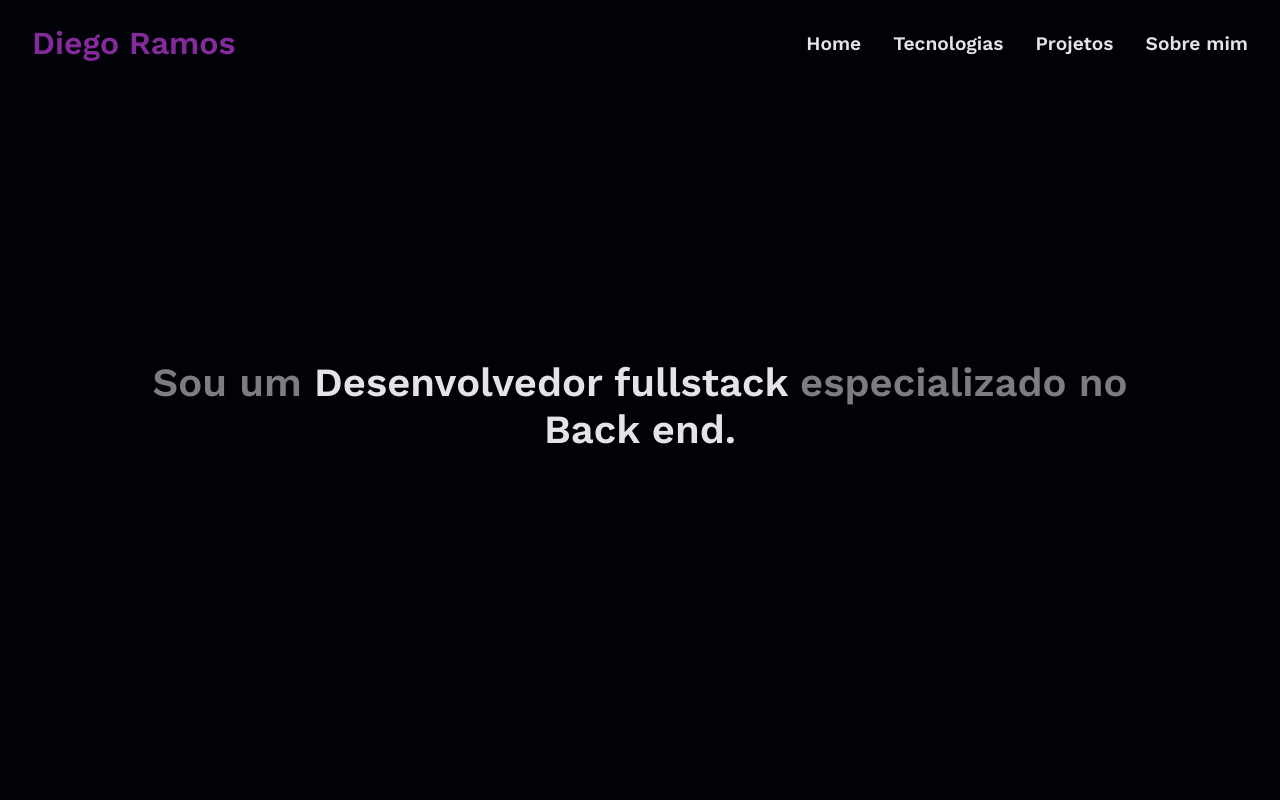
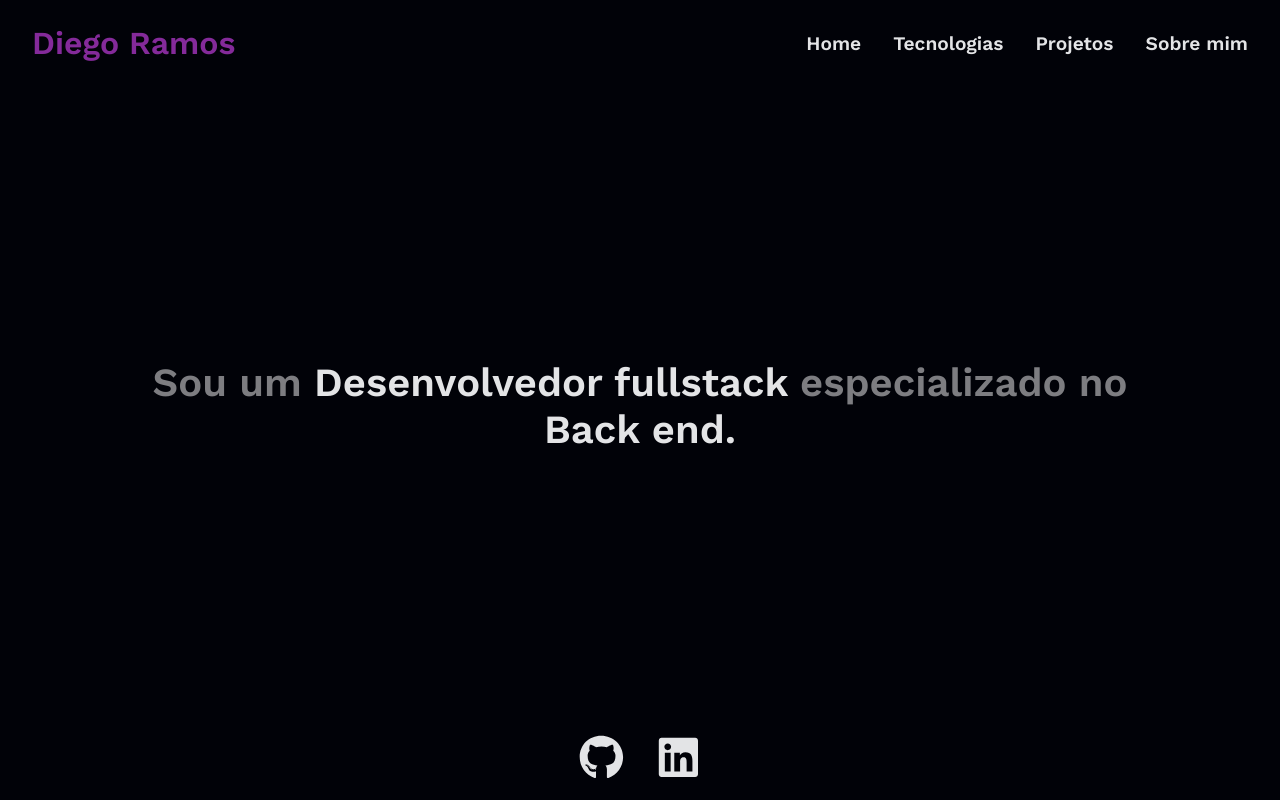
Before and after one commit to rms-diego/portfolio, a Next.js app: page / in a window 1280 px wide. Built offline with nearby package versions, Linux system fonts and the light colour scheme.

Commit message:
new: criando o footer
description:

criando estrutura do footer

criando os estilos do footer

```diff
--- a/src/app/layout.tsx
+++ b/src/app/layout.tsx
@@ -1,3 +1,4 @@
+import { Footer } from "@/components/Footer";
 import "./globals.scss";
 
 import { Header } from "@/components/Header";
@@ -18,6 +19,7 @@ export default function RootLayout({
       <body className={workSans.className}>
         <Header />
         {children}
+        <Footer />
       </body>
     </html>
   );
--- /dev/null
+++ b/src/components/Footer/index.tsx
@@ -0,0 +1,17 @@
+import Link from "next/link";
+import styles from "./style.module.scss";
+import { FaLinkedin, FaGithub } from "react-icons/fa";
+
+export function Footer() {
+  return (
+    <footer className={styles.footerContainer}>
+      <Link href="https://github.com/rms-diego" target="_blank">
+        <FaGithub width={200} height={200} />
+      </Link>
+
+      <Link href="https://www.linkedin.com/in/diego-rbrito/" target="_blank">
+        <FaLinkedin width={200} height={200} />
+      </Link>
+    </footer>
+  );
+}
--- /dev/null
+++ b/src/components/Footer/style.module.scss
@@ -0,0 +1,18 @@
+.footerContainer {
+  background-color: var(--bg);
+  vertical-align: middle;
+  position: fixed;
+  width: 100%;
+  bottom: 0;
+  padding: 1rem 0;
+
+  display: flex;
+  justify-content: center;
+
+  gap: 2rem;
+
+  svg {
+    font-size: 2.8rem;
+    color: var(--neutral-200);
+  }
+}
```
